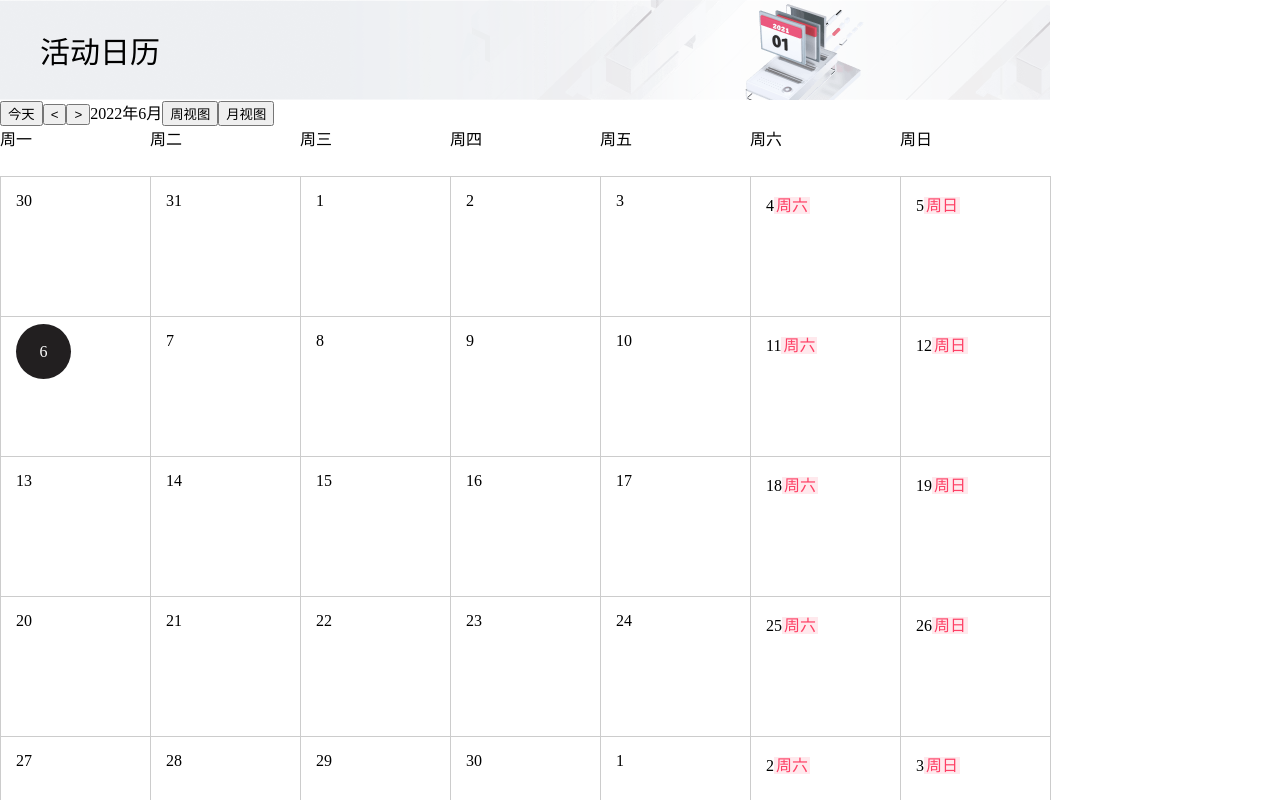
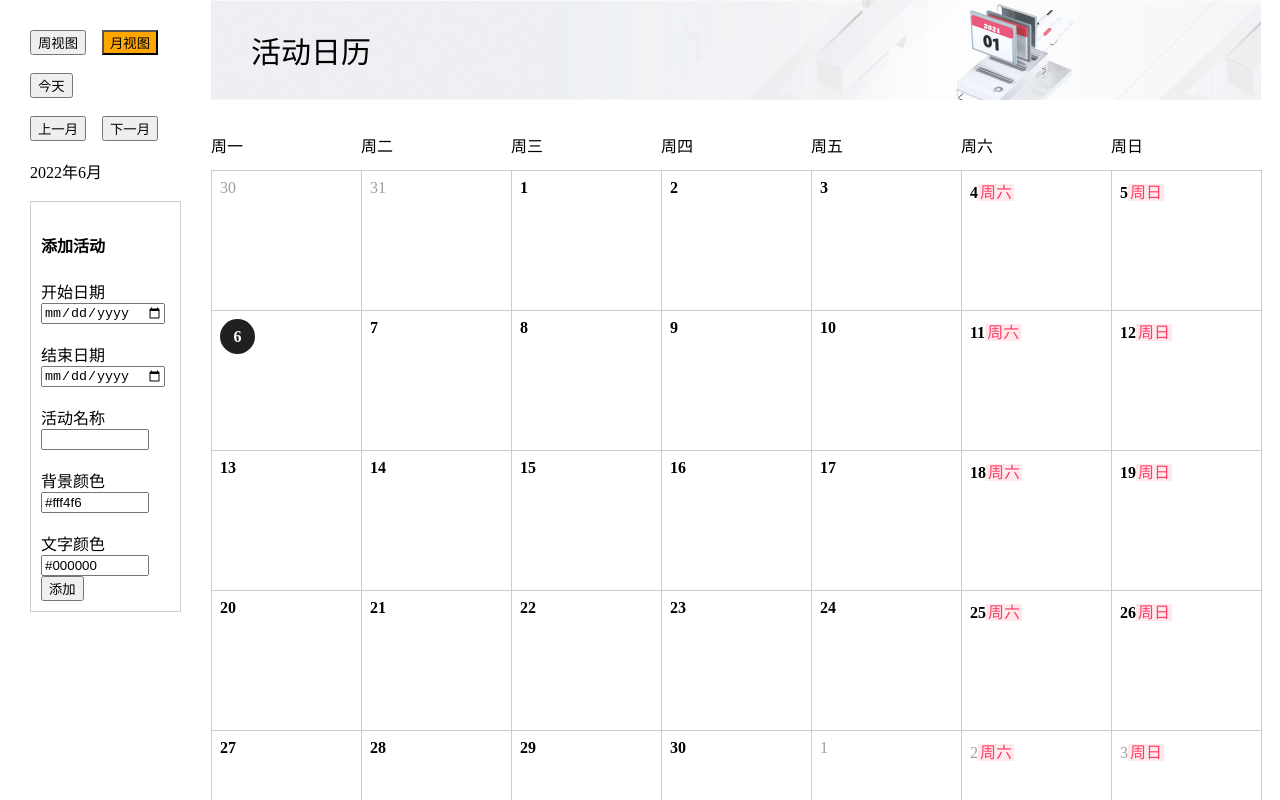
Before and after one commit to long-life233/vue-easy-calendar, a Vue app: page / in a window 1280 px wide. Shown: the top 800 px of the page. Built offline with nearby package versions, Linux system fonts and the light colour scheme.

Commit message:
完成部分

```diff
--- a/src/App.vue
+++ b/src/App.vue
@@ -26,28 +26,115 @@
   calendar?.value.rightArrow()
 }
 
+// 活动
+const activities = reactive([])
+// 开始日期
+const startDate = ref(null)
+// 结束日期
+const endDate = ref(null)
+// 活动名称
+const activityName = ref(null)
+// 背景颜色
+const bgColor = ref('#fff4f6')
+// 文字颜色
+const textColor = ref('#000000')
+// 添加活动
+const addActivity = () => {
+  console.log(bgColor.value, 'bgColor');
+  const a = startDate.value.split('-')
+  const aa = new Date(a[0], a[1] - 1, a[2], 0, 0, 0, 0)
+  const b = endDate.value.split('-')
+  const bb = new Date(b[0], b[1] - 1, b[2], 0, 0, 0, 0)
+  if (aa > bb) {
+    return alert('开始日期不能大于结束日期')
+  }
+  activities.push({
+    title: activityName.value,
+    beginTime: aa,
+    endTime: bb,
+    bgColor: bgColor.value,
+    textColor:textColor.value
+  })
+}
 </script>
 
 <template>
-  <div style="width:1050px;height: 100px;position: relative;">
+  <div style="display:flex;align-items: stretch;height: 1000px;">
+    <div style="flex:0 0 auto;width:211px;padding: 30px;">
+      <button
+        :class="weekOrMonthFlag === 'week' ? 'active' : ''"
+        @click="weekOrMonthFlag = 'week'"
+      >周视图</button>
+      &nbsp;&nbsp;
+      <button
+        :class="weekOrMonthFlag === 'month' ? 'active' : ''"
+        @click="weekOrMonthFlag = 'month'"
+      >月视图</button>
+      <br />
+      <br />
+      <button class="today" v-if="weekOrMonthFlag === 'month'" @click="setToday">今天</button>
+      <br />
+      <br />
+      <button class="today" @click="leftArrow">{{ weekOrMonthFlag === 'week' ? '上一周' : '上一月' }}</button>
+      &nbsp;&nbsp;
+      <button
+        class="today"
+        @click="rightArrow"
+      >{{ weekOrMonthFlag === 'week' ? '下一周' : '下一月' }}</button>
+
+      <br />
+      <br />
+      <span v-if="weekOrMonthFlag === 'month'">{{ time.year }}年{{ time.month + 1 }}月</span>
+      <span v-else>
+        {{ pWeekdays[0]?.month + 1 }}月{{ pWeekdays[0]?.monthDay }}日 - {{
+          pWeekdays[6]?.month +
+            1
+        }}月{{ pWeekdays[6]?.monthDay }}
+      </span>
+      <br />
+      <br />
+      <div style="border:1px solid #ccc;padding:10px">
+        <h4>添加活动</h4>
+        <div>开始日期</div>
+        <input type="date" v-model="startDate" />
+        <br />
+        <br />
+
+        <div>结束日期</div>
+        <input type="date" v-model="endDate" />
+        <br />
+        <br />
+
+        <div>活动名称</div>
+        <input style="width:100px" type="text" v-model="activityName" />
+        <br />
+        <br />背景颜色
+        <input style="width:100px" type="input" v-model="bgColor" />
+        <br />
+        <br />文字颜色
+        <input style="width:100px" type="input" v-model="textColor" />
+        <button @click="addActivity">添加</button>
+      </div>
+    </div>
+    <div>
+      <div style="width:1050px;height: 100px;position: relative;margin-bottom: 20px;">
         <img src="./assets/calendar-bg.png" style="width:100%;height: 100%;object-fit: cover;" />
         <div
-      style="position: absolute;top:0;right:0;bottom:0;left:40px;z-index: 1;display: flex;align-items: center;font-size: 30px;">
-      活动日历
+          style="position: absolute;top:0;right:0;bottom:0;left:40px;z-index: 1;display: flex;align-items: center;font-size: 30px;"
+        >活动日历</div>
+      </div>
+      <!-- +++++++ -->
+      <easy-calendar
+        ref="calendar"
+        v-model:time="time"
+        v-model:weekFlagTime="weekFlagTime"
+        :weekOrMonthFlag="weekOrMonthFlag"
+        v-model:pWeekdays="pWeekdays"
+        :activities="activities"
+      ></easy-calendar>
+      <!-- +++++++ -->
     </div>
   </div>
-  <button @click="setToday">今天</button>
-  <button @click="leftArrow">&lt;</button>
-  <button @click="rightArrow">&gt;</button>
-  <span v-if="weekOrMonthFlag==='month'">{{time.year}}年{{time.month+1}}月</span>
-  <span v-else>{{pWeekdays[0]?.month + 1}}月{{pWeekdays[0]?.monthDay}}日 - {{pWeekdays[6]?.month +
-    1}}月{{pWeekdays[6]?.monthDay}}</span>
-  <button @click="weekOrMonthFlag='week'">周视图</button>
-  <button @click="weekOrMonthFlag='month'">月视图</button>
-  <!-- +++++++ -->
-  <easy-calendar ref="calendar" v-model:time="time" v-model:weekFlagTime="weekFlagTime"
-    :weekOrMonthFlag="weekOrMonthFlag" v-model:pWeekdays="pWeekdays"></easy-calendar>
-  <!-- +++++++ -->
 </template>
 
 <style>
@@ -56,4 +143,13 @@
   padding: 0;
   margin: 0;
 }
+div {
+  box-sizing: border-box;
+}
+.today {
+}
+
+button.active {
+  background-color: orange;
+}
 </style>
--- a/src/components/EasyCalendar.vue
+++ b/src/components/EasyCalendar.vue
@@ -1,5 +1,5 @@
 <script setup>
-  import { ref, reactive, computed ,onMounted} from 'vue'
+import { ref, computed, onMounted } from 'vue'
 const props = defineProps({
   time: {
     type: Object,
@@ -23,12 +23,18 @@
   weekOrMonthFlag: { // 周视图、月视图的标志
     type: String,
     default: 'week',// month
+  },
+  activities: {
+    type: Array,
+    default() {
+      return []
+    }
   }
 })
 const yearAndMonth = ref(props.time)
 const weekTimeStamp = ref(props.weekFlagTime)
 // const cWeekdays = ref(props.pWeekdays)
-  const emit = defineEmits(['update:time', 'update:weekFlagTime','update:pWeekdays'])
+const emit = defineEmits(['update:time', 'update:weekFlagTime', 'update:pWeekdays'])
 
 // 将时间设置为今天
 const setToday = () => {
@@ -69,43 +75,10 @@
   emit('update:time', yearAndMonth.value)
 }
 
-  // 活动
-  const activities = [
-    {
-      title: "我为家乡代言",
-      beginTime: new Date(2022, 4, 1, 0, 0, 0, 0),
-      endTime: new Date(2022, 4, 2, 0, 0, 0, 0),
-      color: 'red'
-    },
-    {
-      title: "我为家乡代言",
-      beginTime: new Date(2022, 4, 3, 0, 0, 0, 0),
-      endTime: new Date(2022, 4, 4, 0, 0, 0, 0),
-      color: 'red'
-    },
-    {
-      title: "我为家乡代言",
-      beginTime: new Date(2022, 4, 5, 0, 0, 0, 0),
-      endTime: new Date(2022, 4, 6, 0, 0, 0, 0),
-      color: 'red'
-    },
-    {
-      title: "乡村直播大赛",
-      beginTime: new Date(2022, 3, 28, 0, 0, 0, 0),
-      endTime: new Date(2022, 4, 7, 0, 0, 0, 0),
-      color: 'blue'
-    },
-    {
-      title: "网络直播大赛",
-      beginTime: new Date(2022, 4, 23, 0, 0, 0, 0),
-      endTime: new Date(2022, 4, 27, 0, 0, 0, 0),
-      color: 'green'
-    },
-  ]
 // 根据这周第一天获取这周的活动
 const getWeekActivity = (weekStart) => {
   // 筛选出来的活动
-    let filter = activities.filter(item => {
+  let filter = props.activities.filter(item => {
     return item.beginTime.getTime() <= (weekStart.getTime() + 6 * 24 * 60 * 60 * 1000) && item.endTime.getTime() >= weekStart.getTime()
   }).sort((a, b) => {
     if (a.beginTime.getTime() < b.beginTime.getTime()) return -1 // 如果a的开始时间 大于 b的开始时间，那么a、b就不交换位置
@@ -164,7 +137,7 @@
         topArr[d][activity.topVal] = true
       }
     }
-      activity.classes.push(`activity-${activity.color}`)
+    // activity.classes.push(`activity-${activity.color}`)
     activity.classes.push(`offset${startOffset}`)
     activity.classes.push(`span${span}`)
     activity.classes.push(`top-${activity.topVal}`)
@@ -218,7 +191,7 @@
 // 下周或者上周
 const nextOrPreWeek = (value) => {
   weekTimeStamp.value += value * 7 * 24 * 3600 * 1000
-    emit('update:pWeekdays',weekdays.value)
+  emit('update:pWeekdays', weekdays.value)
 }
 
 // 周视图下显示的日历，和visibleCalendar计算属性里的代码有部分一样
@@ -264,65 +237,88 @@
 // 暴露
 defineExpose({ setToday, leftArrow, rightArrow, weekdays })
 onMounted(() => {
-    emit('update:pWeekdays',weekdays.value)
+  emit('update:pWeekdays', weekdays.value)
 })
 </script>
 
 <template>
   <!-- 周一 到 周日 -->
   <div class="week-day">
-    <div class="flex items-center q-pl-md" v-for="item in weekdays">
-      <span v-if="weekOrMonthFlag==='week'" :class="item.isToday?'item-today':''"
-        class="q-mr-md">{{item.monthDay}}</span>
-      {{item.day}}
-      <span v-if="item.isSaturday && weekOrMonthFlag === 'week'"
+    <div style="display:flex;align-items:center" v-for="item in weekdays">
+      <span
+        v-if="weekOrMonthFlag === 'week'"
+        :class="item.isToday ? 'item-today' : ''"
+      >{{ item.monthDay }}</span>
+      <span
+        v-if="(item.isSaturday || item.isSunday) && weekOrMonthFlag === 'week'"
         style="background-color:rgba(254, 44, 85, 0.1);color: rgba(254,44,85,.9);padding: 0 2px;"
-        class="on-right text-weight-bold rounded">周六</span>
-      <span v-if="item.isSunday  && weekOrMonthFlag === 'week'"
-        style="background-color:rgba(254, 44, 85, 0.1);color: rgba(254,44,85,.9);padding: 0 2px;"
-        class="on-right text-weight-bold rounded">周日</span>
+      >{{ item.day }}</span>
+      <span v-else>{{ item.day }}</span>
     </div>
   </div>
   <!-- 日历 -->
   <div style="display:inline-block;" class="grid-container-wrapper">
     <!-- 周视图日历 -->
     <div v-if="weekOrMonthFlag === 'week'" class="gird-week">
-      <div class="item" :style="`background-color: ${item.isToday?'#F6F8FA':''};`" v-for="(item,index2) in weekdays">
-      </div>
-      <span class="activity q-pl-lg" :class="activity.classes"
-        v-for="(activity,index3) in getWeekActivity(weekdays[0].date)">
-        {{activity.title}}
-      </span>
+      <div
+        class="item"
+        :style="`background-color: ${item.isToday ? '#F6F8FA' : ''};`"
+        v-for="(item, index2) in weekdays"
+      ></div>
+      <span
+        class="activity"
+        :class="activity.classes"
+        :style="`top:${(activity.topVal * 35 + 45)}px;background-color:${activity.bgColor};color:${activity.textColor}`"
+        v-for="(activity, index3) in getWeekActivity(weekdays[0].date)"
+      >{{ activity.title }}</span>
     </div>
     <!-- 月视图日历 -->
     <div v-else>
-      <div class="grid-month" v-for="(floor,index) in visibleCalendar">
-        <div class="item" v-for="(item,index2) in floor">
-          <div class="row items-center">
+      <div style="overflow:auto" class="grid-month" v-for="(floor, index) in visibleCalendar">
+        <div class="item" v-for="(item, index2) in floor">
+          <div class>
             <span
-              :class="[!item.thisMonth?'text-grey-6':'text-weight-medium',item.isToday?'item-today':'']">{{item.monthDay}}</span>
-            <span style="background-color:rgba(254, 44, 85, 0.1);color: rgba(254,44,85,.9);padding: 0 2px;"
-              class="on-right text-weight-bold rounded" v-if="item.isSaturday">周六</span>
-            <span style="background-color:rgba(254, 44, 85, 0.1);color: rgba(254,44,85,.9);padding: 0 2px;"
-              class="on-right text-weight-bold rounded" v-if="item.isSunday">周日</span>
+              :class="[!item.thisMonth ? 'text-grey' : 'text-black', item.isToday ? 'item-today' : '']"
+            >{{ item.monthDay }}</span>
+            <span
+              style="background-color:rgba(254, 44, 85, 0.1);color: rgba(254,44,85,.9);padding: 0 2px;"
+              class="on-right text-weight-bold rounded"
+              v-if="item.isSaturday"
+            >周六</span>
+            <span
+              style="background-color:rgba(254, 44, 85, 0.1);color: rgba(254,44,85,.9);padding: 0 2px;"
+              class="on-right text-weight-bold rounded"
+              v-if="item.isSunday"
+            >周日</span>
           </div>
         </div>
-        <span class="activity q-pl-lg" :class="activity.classes"
-          v-for="(activity,index3) in getWeekActivity(floor[0].date)">
-          {{activity.title}}
-        </span>
+        <span
+          class="activity"
+          :class="activity.classes"
+          :style="`top:${(activity.topVal * 35 + 45)}px;background-color:${activity.bgColor};color:black`"
+          v-for="(activity, index3) in getWeekActivity(floor[0].date)"
+        >{{ activity.title }}</span>
       </div>
     </div>
   </div>
 </template>
 
 <style scoped lang="scss">
+* {
+  box-sizing: border-box;
+}
 .my-btn {
   border: 1px solid #ccc;
   border-radius: 2px;
   padding: 4px;
 }
-
+.text-grey {
+  color: #9e9e9e;
+}
+.text-black {
+  color: black;
+  font-weight: 700;
+}
 .week-day {
   display: grid;
   grid-template-columns: repeat(7, 150px);
@@ -331,7 +327,6 @@
 
 .item-today {
   position: relative;
-    top: -8px;
   display: flex;
   align-items: center;
   justify-content: center;
@@ -348,14 +343,14 @@
   display: inline-grid;
   grid-template-columns: repeat(7, 150px);
   grid-template-rows: repeat(1, calc(6 * 140px));
-    border-left: .5px solid #ccc;
-    border-top: .5px solid #ccc;
+  border-left: 0.5px solid #ccc;
+  border-top: 0.5px solid #ccc;
 
   .item {
     position: relative;
     box-sizing: border-box;
-      border-right: .5px solid #ccc;
-      padding: 15px;
+    border-right: 0.5px solid #ccc;
+    padding: 8px;
   }
 }
 
@@ -364,16 +359,16 @@
   display: inline-grid;
   grid-template-columns: repeat(7, 150px);
   grid-template-rows: repeat(1, 140px);
-    border-left: .5px solid #ccc;
+  border-left: 0.5px solid #ccc;
 
   &:nth-child(1) {
-      border-top: .5px solid #ccc;
+    border-top: 0.5px solid #ccc;
   }
 
   .item {
     position: relative;
     box-sizing: border-box;
-      padding: 15px;
+    padding: 8px;
 
     &::after {
       content: "";
@@ -383,8 +378,8 @@
       right: 0;
       bottom: 0;
       left: 0;
-        border-right: .5px solid #ccc;
-        border-bottom: .5px solid #ccc;
+      border-right: 0.5px solid #ccc;
+      border-bottom: 0.5px solid #ccc;
     }
   }
 }
@@ -397,37 +392,7 @@
   padding: 5px 30px 0;
   font-weight: 600;
   z-index: 1;
-
-    &.top-0 {
-      top: 45px;
-    }
-
-    &.top-1 {
-      top: 80px;
-    }
-
-    &.top-2 {
-      top: 115px;
-    }
-
-    &.activity-red {
-      background-color: rgba(236, 73, 73, 0.15);
-      border: 1px solid rgba(236, 73, 73, .9);
-      color: rgba(254, 44, 85, 0.9);
-    }
-
-    &.activity-blue {
-      background: rgba(36, 83, 178, 0.15);
-      border: 1px solid rgb(36, 83, 178);
-      color: rgb(36, 83, 178);
-    }
-
-    &.activity-green {
-      background: rgba(0, 230, 118, .15);
-      border: 1px solid rgba(0, 230, 118, 1);
-      color: rgba(0, 230, 118, 1);
-    }
-
+  font-size: 0.8em;
   &.begin-activity {
     border-top-left-radius: 10px;
     border-bottom-left-radius: 10px;
@@ -446,8 +411,6 @@
     border-right-color: transparent;
   }
 }
-
-
 
 /* 偏移 */
 .activity.offset0 {
```
Also changed, not shown: 1 other file (tests, documents, lock files or other folders). Lines whose indentation alone changed are shown as unchanged.
